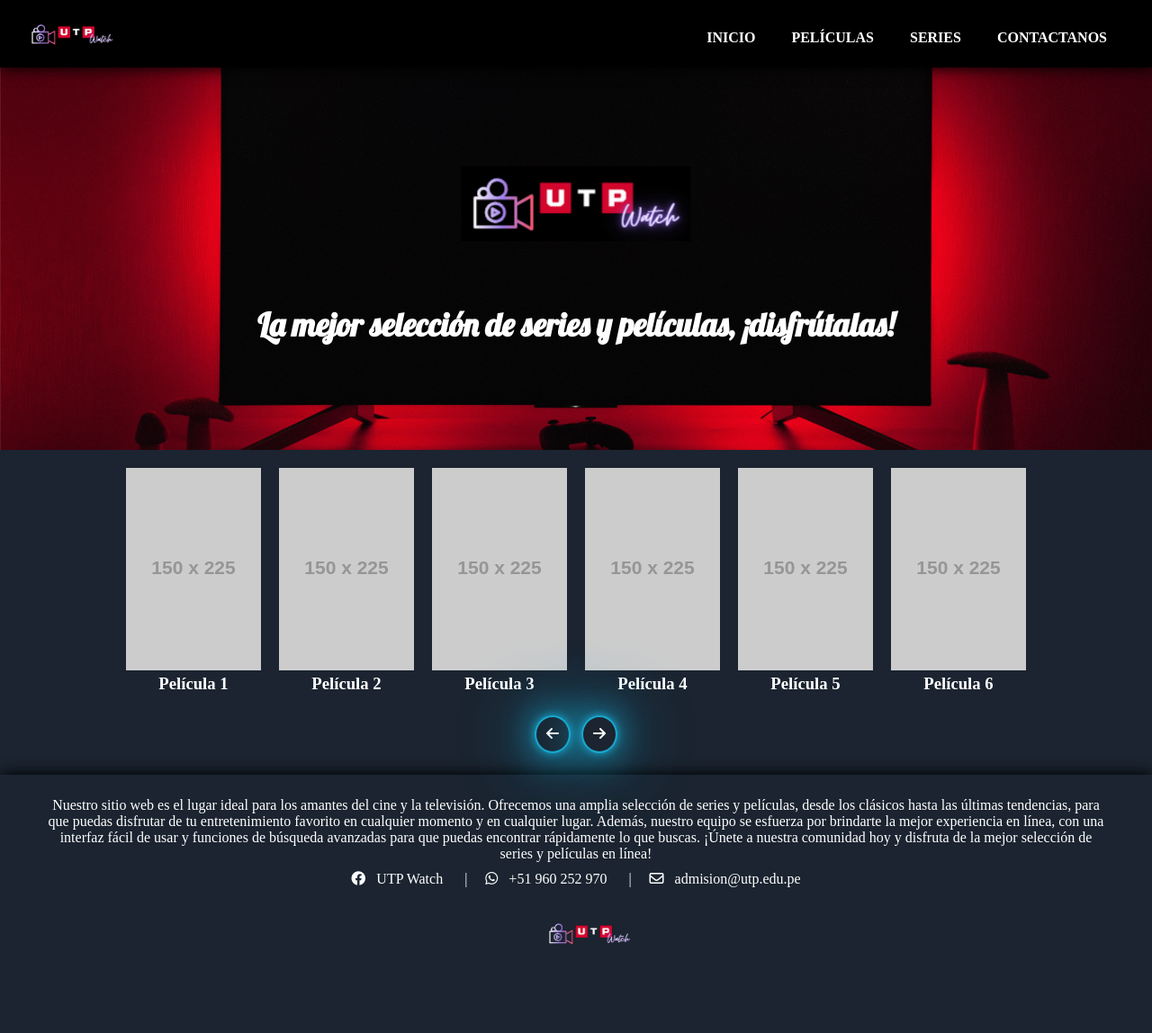
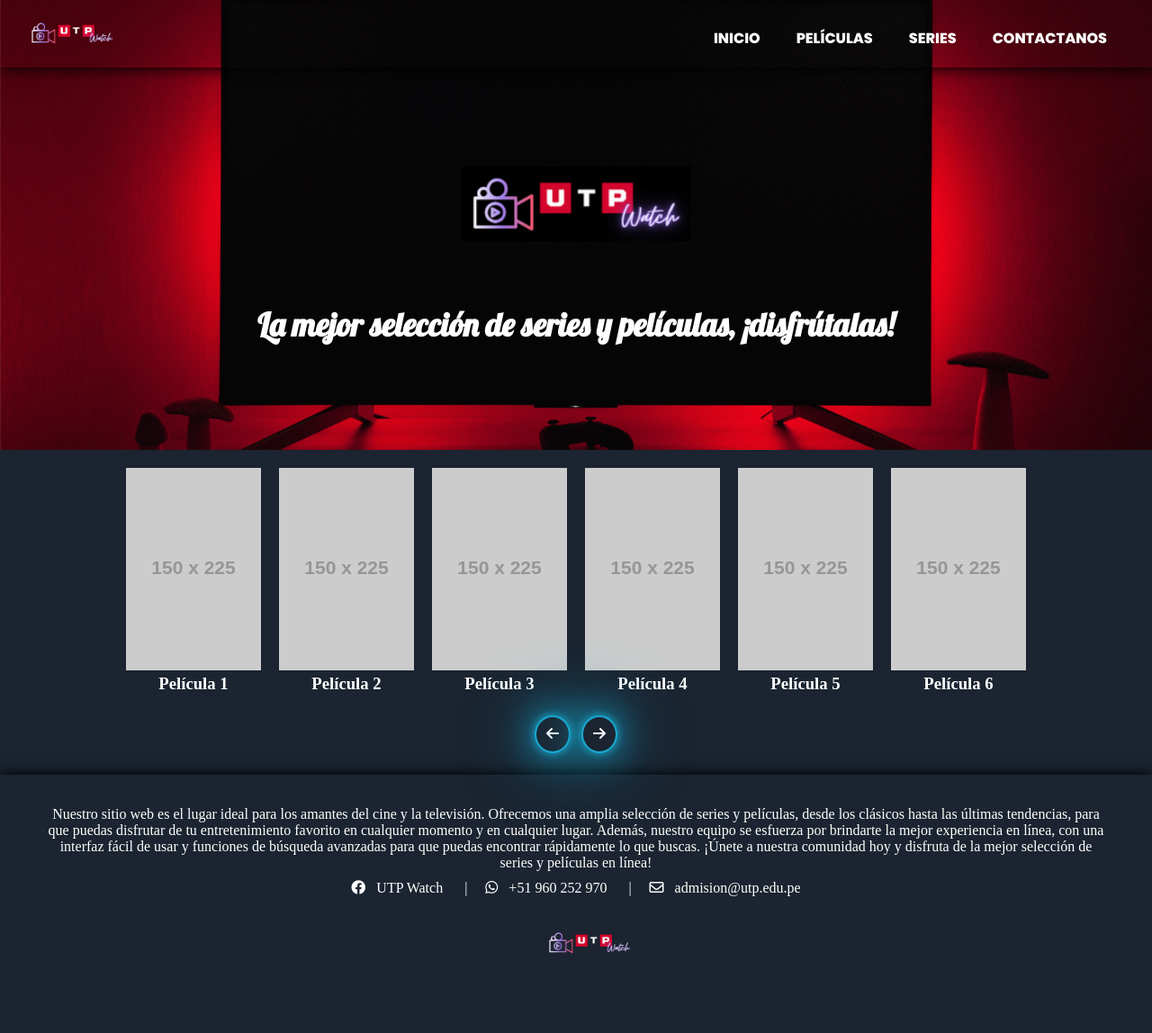
Before and after one commit to INGSYSTEM/UTP-Watch, a PHP site: page /html/index.html in a window 1280 px wide. Shown: the whole page at 90% size. Before the commit the page ends 1050 px from the top, so only its background shows below. Run offline with PHP 8.4, Linux system fonts and the light colour scheme; grey boxes labelled with a size stand in for pictures from a placeholder-image service; some libraries are stand-ins or nearby versions.

Commit message:
Modificado por Juan Romero Collazos

```diff
--- a/css/global.css
+++ b/css/global.css
@@ -1,4 +1,5 @@
 @import url("https://fonts.googleapis.com/css2?family=Lobster&display=swap");
+@import url("https://fonts.googleapis.com/css2?family=Poppins:wght@200;400;600;800&display=swap");
 
 *{
   margin: 0;
@@ -14,6 +15,7 @@
   --skiblue: #29b3d9;
   --grisclaro: #383d45;
   --font_lobster: "Lobster", cursive;
+  --font_poppins: "Poppins", sans-serif;
 }
 
 body{
@@ -46,7 +48,7 @@ body::-webkit-scrollbar-thumb:hover {
 }
 
 .menu {
-  background-color: var(--black);
+  background-color: transparent;
   height: 75px;
   width: 100%;
   display: flex;
@@ -57,6 +59,7 @@ body::-webkit-scrollbar-thumb:hover {
   position: fixed;
   top: 0;
   z-index: 1;
+  font-family: var(--font_poppins);
 }
 
 .menu_items {
@@ -93,6 +96,14 @@ body::-webkit-scrollbar-thumb:hover {
 
 ul.show {
   top: 75px;
+}
+
+.menu.transparent {
+  background-color: transparent;
+}
+
+.menu.black {
+  background-color: var(--black);
 }
 
 @media screen and (max-width: 952px) {
@@ -149,7 +160,7 @@ ul.show {
 /* -- PIE DE PAGINA (FOOTER) -- */
 footer {
   margin: 20px 0px 0px 0px;
-  padding: 10px 20px;
+  padding: 20px 20px;
   box-shadow: 1px -1px 15px var(--black);
   text-align: center; /* Se agrega para centrar contenido del footer */
 }
--- a/js/main.js
+++ b/js/main.js
@@ -7,3 +7,14 @@ addEventListener('DOMContentLoaded', () => {
     })
   }
 })
+
+window.addEventListener("scroll", function() {
+  var menu = document.querySelector(".menu");
+  if (window.scrollY > 0) {
+    menu.classList.add("black");
+    menu.classList.remove("transparent");
+  } else {
+    menu.classList.add("transparent");
+    menu.classList.remove("black");
+  }
+});
```
